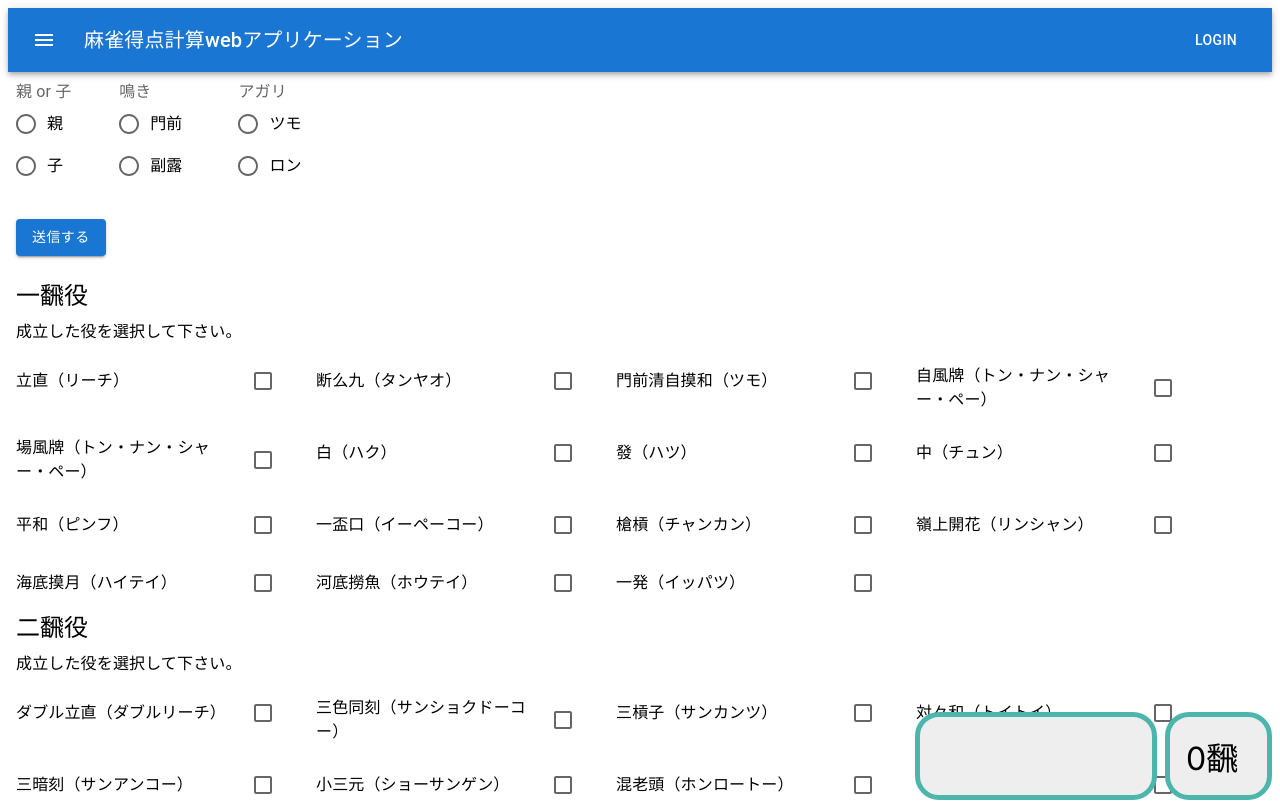
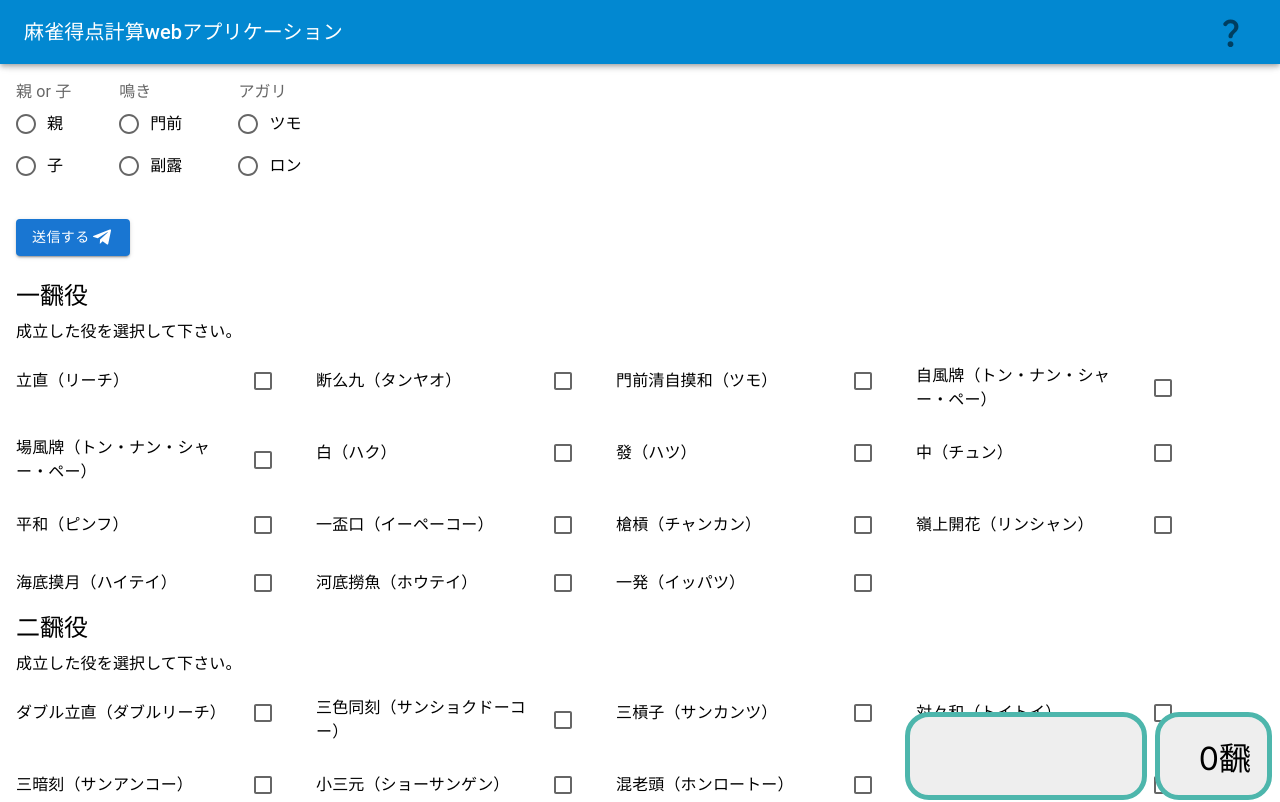
Before and after one commit to i068edo/mj-app, a Next.js app: page / in a window 1280 px wide. Shown: the top 802 px of the page. Built offline with nearby package versions, Linux system fonts and the light colour scheme.

Commit message:
app-barを少し変更

```diff
--- a/src/app/AppBar.js
+++ b/src/app/AppBar.js
@@ -6,25 +6,26 @@ import Typography from '@mui/material/Typography';
 import Button from '@mui/material/Button';
 import IconButton from '@mui/material/IconButton';
 import MenuIcon from '@mui/icons-material/Menu';
+import QuestionMarkRoundedIcon from '@mui/icons-material/QuestionMarkRounded';
+import {  } from '@mui/material/colors';
 
 export default function ButtonAppBar() {
   return (
-    <Box sx={{ flexGrow: 1 }}>
-      <AppBar position="static">
+    <Box sx={{ flexGrow: 1 , mb:10}} >
+      <AppBar position='fixed' color='info' enableColorOnDark >
         <Toolbar>
-          <IconButton
-            size="large"
-            edge="start"
-            color="inherit"
-            aria-label="menu"
-            sx={{ mr: 2 }}
-          >
-            <MenuIcon />
-          </IconButton>
+
+
+
+
           <Typography variant="h6" component="div" sx={{ flexGrow: 1 }}>
             麻雀得点計算webアプリケーション
           </Typography>
-          <Button color="inherit">Login</Button>
+
+          <IconButton >
+            < QuestionMarkRoundedIcon fontSize="large"  color='transparent' />
+          </IconButton>
+
         </Toolbar>
       </AppBar>
     </Box>
--- a/src/app/yaku/YakuResult.js
+++ b/src/app/yaku/YakuResult.js
@@ -30,7 +30,7 @@ export default function YakuResult( props ) {
                 {yakuList}
             </Box>
             <Box sx={{
-                minWidth: 65,
+                minWidth: 75,
                 maxHeight: 50,
                 backgroundColor: grey[200],
                 border: 5,
@@ -38,6 +38,7 @@ export default function YakuResult( props ) {
                 borderColor: teal[300],
                 p: 2,
                 display: 'flex',
+                justifyContent: 'end',
                 fontSize: '32px'
             }}>
                 {han}飜
--- a/src/app/yaku/YakuSubmitButton.js
+++ b/src/app/yaku/YakuSubmitButton.js
@@ -1,6 +1,7 @@
 import * as React from 'react';
 import { useState } from 'react';
 import Button from '@mui/material/Button';
+import TelegramIcon from '@mui/icons-material/Telegram';
 
 export default function YakuSubmitButton( props ){
     const { visibleYakuField, setVisibleYakuField, visibleFuField, setVisibleFuField,
@@ -52,7 +53,9 @@ export default function YakuSubmitButton( props ){
 
     return(
         <div>
-            <Button variant='contained' sx={{ mt: 1, mb: 3 }} onClick={yakuSubmitClick}>送信する</Button>
+            <Button variant='contained' sx={{ mt: 1, mb: 3 }} onClick={yakuSubmitClick}>
+                <span>送信する</span><TelegramIcon />
+            </Button>
         </div>
     )
 }
```
